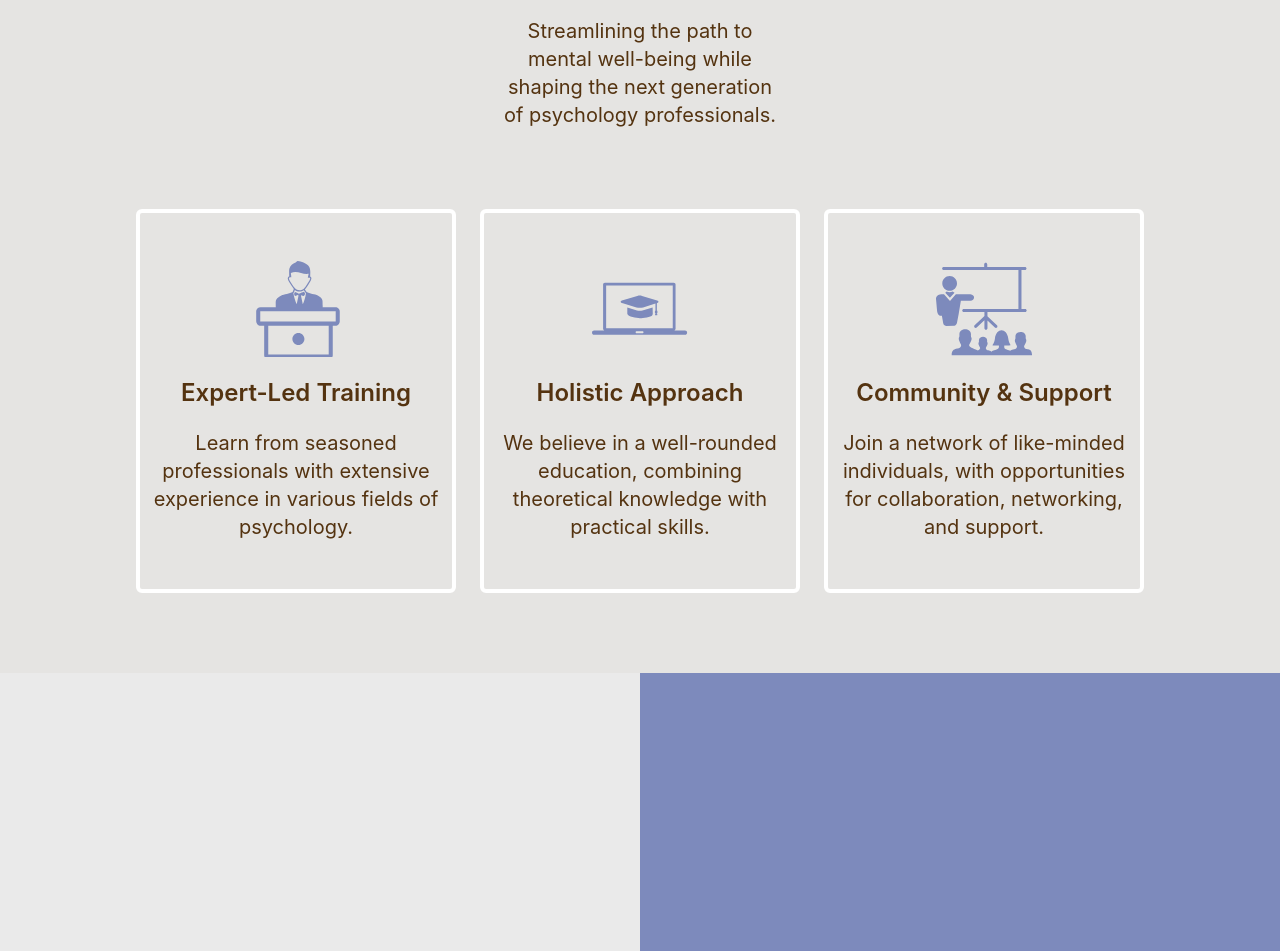
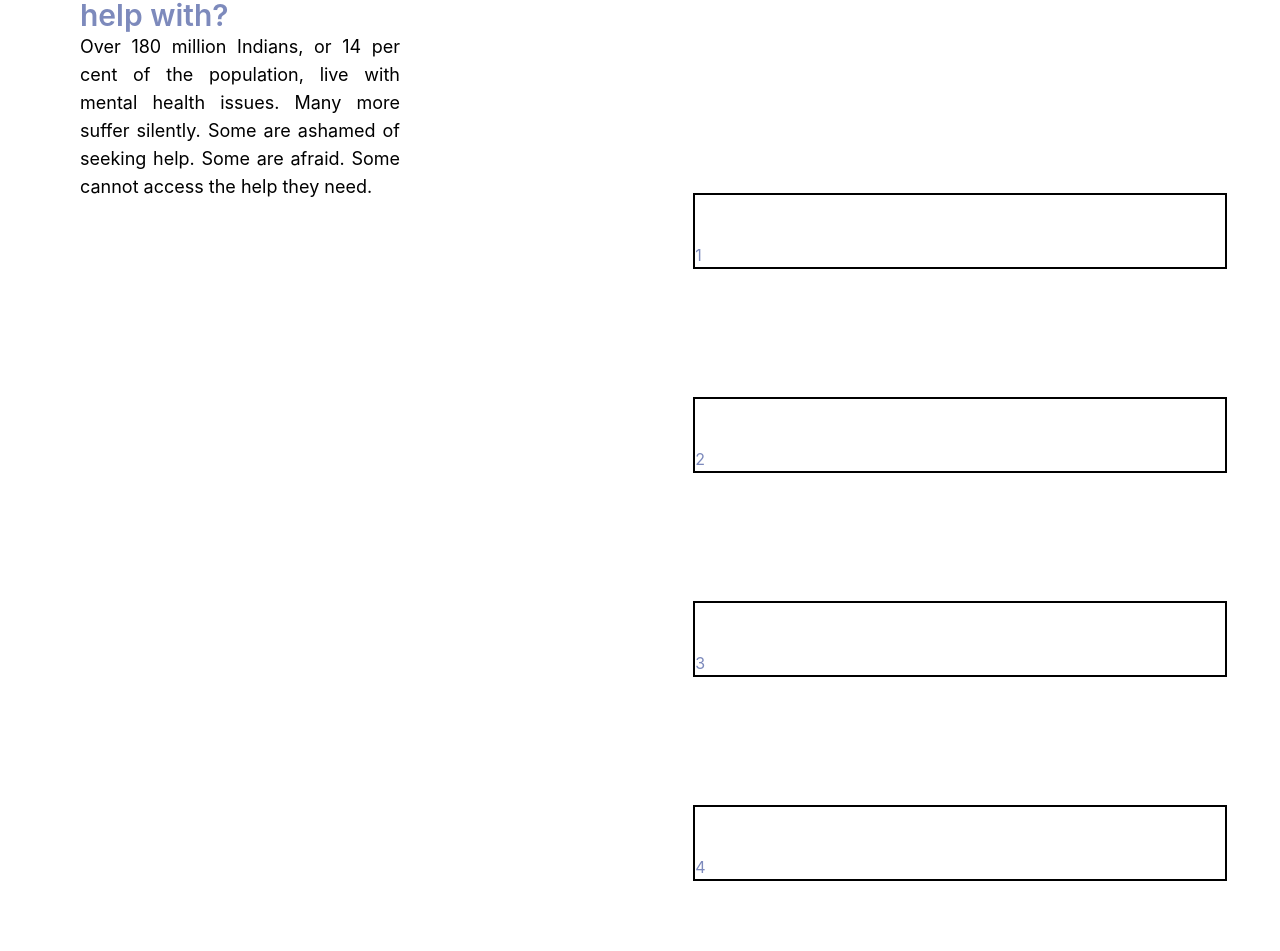
Before and after one commit to puneeeeeeet/BrainStreamliner, a React (Create React App) app: page / in a window 1280 px wide. Shown: the part 1791-2742 px from the top of the page. Built offline with nearby package versions, Linux system fonts and the light colour scheme.

Commit message:
stack built

```diff
--- a/src/Components/WhatWeDo.jsx
+++ b/src/Components/WhatWeDo.jsx
@@ -1,11 +1,27 @@
-import React from 'react'
+import React, { useState, useEffect } from 'react';
 
 const WhatWeDo = () => {
+  const [scrollIndex, setScrollIndex] = useState(0);
+
+  const handleScroll = () => {
+    const scrollY = window.scrollY;
+    const index = Math.min(Math.floor(scrollY / window.innerHeight), 2); // Adjust the divisor for more precise control
+    setScrollIndex(index);
+  };
+
+  useEffect(() => {
+    window.addEventListener('scroll', handleScroll);
+    return () => {
+      window.removeEventListener('scroll', handleScroll);
+    };
+  }, []);
   return (
     <>
-    <div className='w-screen h-screen flex text-blue relative '>
-        <div className='w-1/2 h-full flex items-center justify-center flex-col gap-5'>
-        <div className='flex flex-col w-1/2 text-xl'>
+    <div className='w-screen h-[200vh] sm:h-[150vh] flex sm:flex-row flex-col text-blue  bg-white relative '>
+        <div className='  sm:w-1/2 w-full sm:flex sm:items-center  flex-col gap-5'>
+
+        <div className='sticky top-0 sm:top-48  sm:ml-40 sm:pb-40 mt-40 sm:w-full w-11/12 ml-4' >
+          <div className='flex flex-col w-1/2 text-xl'>
         <p>
             What do we
         </p>
@@ -13,18 +29,38 @@ const WhatWeDo = () => {
             help with?
         </p>
         </div>
-        <p className='w-1/2 text-black text-lg'>
+        <p className='sm:w-1/2 sm:11/12 text-black text-lg text-justify'>
             Over 180 million Indians, or 14 per cent of the population, live with mental health issues. Many more suffer silently. Some are ashamed of seeking help. Some are afraid. Some cannot access the help they need.
         </p>
-
+        </div>
         </div>
 
-        <div className='w-1/2 h-full bg-blue'>
 
+        {/* Left container */}
+        <div className='sm:w-1/2 h-full flex items-center  flex-col'>
 
+        {/* first card */}
+          <div className='items-end flex sticky mt-16 sm:mt-96 top-32 sm:top-40 border-2 border-black h-20 w-10/12 mb-32'>
+1
+
+          </div>
+          {/* Second Card */}
+
+          <div className='items-end flex sticky top-36 sm:top-44 border-2 border-black h-20 w-10/12 mb-32'>
+2
+          </div>
+          <div className='items-end flex sticky top-40 sm:top-48 border-2 border-black h-20 w-10/12 mb-32'>
+3
+
+          </div>
+          <div className='items-end flex sticky top-44 sm:top-52 border-2 border-black h-20 w-10/12 mb-32'>
+4
+
+          </div>
+              {/* Ends Here */}
+              </div>
         </div>
 
-    </div>
 
     </>
   )
--- a/src/Pages/Home.jsx
+++ b/src/Pages/Home.jsx
@@ -3,6 +3,7 @@ import WhyChoose from '../Components/WhyChoose';
 import CoverPage from './CoverPage';
 import Philosophy from '../Components/Philosophy';
 import WhatWeDo from '../Components/WhatWeDo';
+import Testing from './Testing';
 
 
 const Home = () => {
@@ -10,9 +11,10 @@ const Home = () => {
     <div>
       <CoverPage />
       <Philosophy />
+      <WhatWeDo />
+      <WhyChoose />
+      {/* <Testing /> */}
 
-      <WhyChoose />
-      <WhatWeDo />
 
     </div>
   )
--- /dev/null
+++ b/src/Pages/Testing.jsx
@@ -0,0 +1,43 @@
+import React, { useState, useEffect } from 'react';
+
+const CardStack = () => {
+  const [scrollIndex, setScrollIndex] = useState(0);
+
+  const handleScroll = () => {
+    const scrollY = window.scrollY;
+    const index = Math.min(Math.floor(scrollY / window.innerHeight), 2); // Adjust the divisor for more precise control
+    setScrollIndex(index);
+  };
+
+  useEffect(() => {
+    window.addEventListener('scroll', handleScroll);
+    return () => {
+      window.removeEventListener('scroll', handleScroll);
+    };
+  }, []);
+
+  return (
+    <div className="relative h-full">
+      <div className={`sticky top-10 w-full h-screen transition-transform duration-500 ease-in-out ${scrollIndex === 0 ? 'z-30' : 'z-10'}`}>
+        <div className="w-1/12 h-1/3 bg-white border shadow-lg rounded-lg p-4">
+          <h2 className="text-xl font-bold">Card 1</h2>
+          <p className="text-blue">This is the content of the first card.</p>
+        </div>
+      </div>
+      <div className={`sticky top-16 w-full h-screen transition-transform duration-500 ease-in-out ${scrollIndex === 1 ? 'z-30' : 'z-10'}`}>
+        <div className="w-1/12 h-1/3 bg-white border shadow-lg rounded-lg p-4">
+          <h2 className="text-xl font-bold">Card 2</h2>
+          <p className="text-blue">This is the content of the second card.</p>
+        </div>
+      </div>
+      <div className={`sticky top-24 w-full h-screen transition-transform duration-500 ease-in-out ${scrollIndex === 2 ? 'z-30' : 'z-10'}`}>
+        <div className="w-1/12 h-1/3 bg-white border shadow-lg rounded-lg p-4">
+          <h2 className="text-xl font-bold">Card 3</h2>
+          <p className="text-blue">This is the content of the third card.</p>
+        </div>
+      </div>
+    </div>
+  );
+};
+
+export default CardStack;
```
